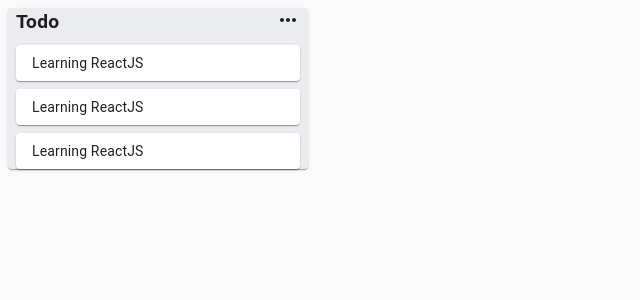
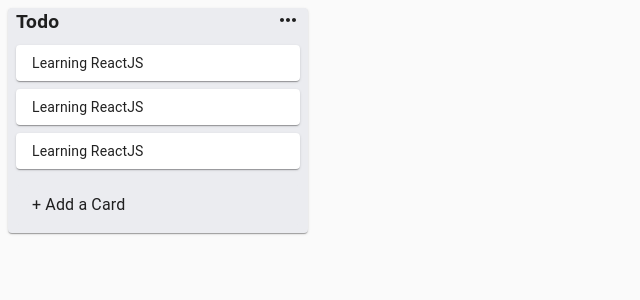
Before and after one commit to taint-29/trello-app, a React (Create React App) app: page / in a window 1280 px wide. Shown: the top 300 px of the page, without its empty margins (0-640 px from the left). Built offline with nearby package versions, Linux system fonts and the light colour scheme.

Commit message:
lesson 3. init input component

```diff
--- /dev/null
+++ b/src/component/input/InputCard.js
@@ -0,0 +1,53 @@
+import React from 'react';
+import { Paper, InputBase, Button, IconButton } from '@material-ui/core';
+import ClearIcon from '@material-ui/icons/Clear';
+import { makeStyles, fade } from '@material-ui/core/styles';
+
+const useStyle = makeStyles((theme) => ({
+  card: {
+    margin: theme.spacing(0, 1, 1, 1),
+    paddingBottom: theme.spacing(4),
+  },
+  input: {
+    margin: theme.spacing(1),
+  },
+  btnConfirm: {
+    background: '#5AAC44',
+    color: '#fff',
+    '&:hover': {
+      background: fade('#5AAC44', 0.75),
+    },
+  },
+  confirm: {
+    margin: theme.spacing(0, 1, 1, 1),
+  },
+}));
+
+export default function InputCard({ setOpen }) {
+  const classes = useStyle();
+  return (
+    <div>
+      <div>
+        <Paper className={classes.card}>
+          <InputBase
+            multiline
+            onBlur={() => setOpen(false)}
+            fullWidth
+            inputProps={{
+              className: classes.input,
+            }}
+            placeholder="Enter a title of this card.."
+          />
+        </Paper>
+      </div>
+      <div className={classes.confirm}>
+        <Button className={classes.btnConfirm} onClick={() => setOpen(false)}>
+          Add Card
+        </Button>
+        <IconButton onClick={() => setOpen(false)}>
+          <ClearIcon />
+        </IconButton>
+      </div>
+    </div>
+  );
+}
--- /dev/null
+++ b/src/component/input/InputContainer.js
@@ -0,0 +1,39 @@
+import React, { useState } from 'react';
+import { Paper, Typography, Collapse } from '@material-ui/core';
+import { makeStyles, fade } from '@material-ui/core/styles';
+import InputCard from './InputCard';
+
+const useStyle = makeStyles((theme) => ({
+  root: {
+    marginTop: theme.spacing(2),
+  },
+  addCard: {
+    padding: theme.spacing(1, 1, 1, 2),
+    margin: theme.spacing(0, 1, 1, 1),
+    background: '#EBECF0',
+    '&:hover': {
+      backgroundColor: fade('#000', 0.25),
+    },
+  },
+}));
+
+export default function InputContainer() {
+  const classes = useStyle();
+  const [open, setOpen] = useState(false);
+  return (
+    <div className={classes.root}>
+      <Collapse in={open}>
+        <InputCard setOpen={setOpen} />
+      </Collapse>
+      <Collapse in={!open}>
+        <Paper
+          className={classes.addCard}
+          elevation={0}
+          onClick={() => setOpen(!open)}
+        >
+          <Typography>+ Add a Card</Typography>
+        </Paper>
+      </Collapse>
+    </div>
+  );
+}
--- a/src/component/list/List.js
+++ b/src/component/list/List.js
@@ -3,6 +3,7 @@
 import { makeStyles } from '@material-ui/core/styles';
 import Title from './Title';
 import Card from '../Card';
+import InputContainer from '../input/InputContainer';
 
 const useStyle = makeStyles((theme) => ({
   root: {
@@ -22,6 +23,7 @@
         <Card />
         <Card />
         <Card />
+        <InputContainer/>
       </Paper>
     </div>
   );
```
